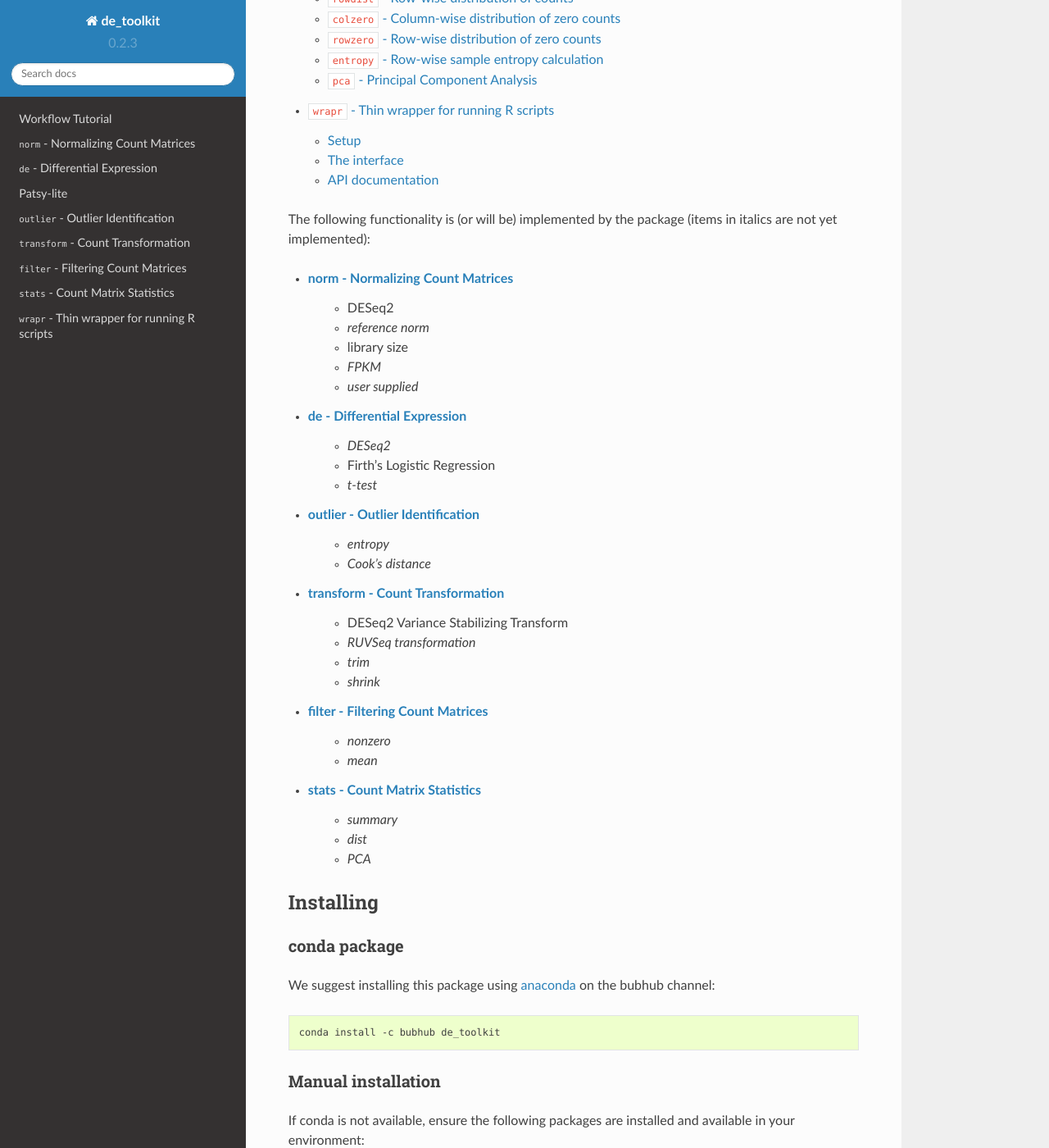
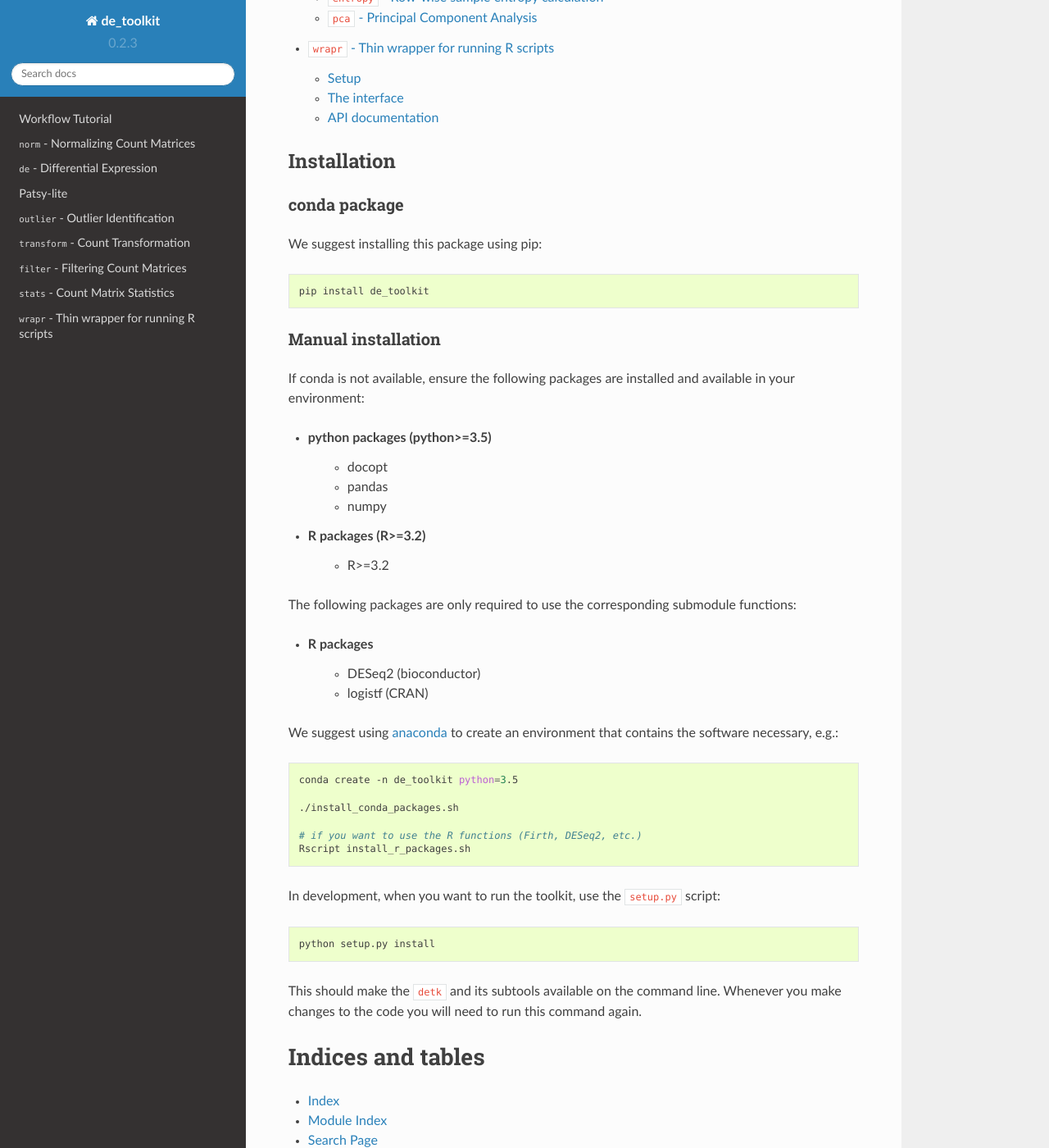
Before and after one commit to BU-Neuromics/de_toolkit, a Sphinx documentation site: the page built from docs/index.rst, in a window 1280 px wide and 1400 px high, scrolled down 1294 px. Shown: the whole window at 82% size. Built offline with Sphinx 7.4.7 and the Read the Docs theme 2.0.0, drawn with Linux system fonts in a browser that asks for light colours; some of the changed text lies outside the part shown.

Commit message:
updated doc index to remove old feature outline

```diff
--- a/docs/index.rst
+++ b/docs/index.rst
@@ -24,13 +24,7 @@ file ``counts_matrix.tsv``, you could run on the command line:
   detk-norm deseq counts_matrix.tsv > norm_counts_matrix.tsv
 
 The counts in the counts matrix file will be normalized using the DESeq2 method
-and output to the ``norm_counts_matrix.tsv`` file as the equivalent of:
-
-.. code-block:: R
-
-  library(DESeq2)
-
-  # TODO: add actual equivalent code
+and output to the ``norm_counts_matrix.tsv`` file.
 
 Module Documentation
 --------------------
@@ -48,46 +42,17 @@ Module Documentation
    stats
    wrapr
 
-The following functionality is (or will be) implemented by the package (items
-in italics are not yet implemented):
-
-* :doc:`norm`
-    - DESeq2
-    - *reference norm*
-    - library size
-    - *FPKM*
-    - *user supplied*
-* :doc:`de`
-    - *DESeq2*
-    - Firth's Logistic Regression
-    - *t-test*
-* :doc:`outlier`
-    - *entropy*
-    - *Cook's distance*
-* :doc:`transform`
-    - DESeq2 Variance Stabilizing Transform
-    - *RUVSeq transformation*
-    - *trim*
-    - *shrink*
-* :doc:`filter`
-    - *nonzero*
-    - *mean*
-* :doc:`stats`
-    - *summary*
-    - *dist*
-    - *PCA*
-
-Installing
-----------
+Installation
+------------
 
 conda package
 +++++++++++++
 
-We suggest installing this package using anaconda_ on the bubhub channel:
+We suggest installing this package using pip:
 
 .. code-block:: bash
 
-  conda install -c bubhub de_toolkit
+  pip install de_toolkit
 
 Manual installation
 +++++++++++++++++++
@@ -101,14 +66,12 @@ available in your environment:
     - numpy
 * R packages (R>=3.2)
     - R>=3.2
-    - docopt
 
 The following packages are only required to use the corresponding submodule
 functions:
 
 * R packages
     - DESeq2 (bioconductor)
-    - RUVSeq (bioconductor)
     - logistf (CRAN)
 
 We suggest using anaconda_ to create an environment that contains the software
@@ -132,7 +95,6 @@ In development, when you want to run the toolkit, use the ``setup.py`` script:
 This should make the ``detk`` and its subtools available on the command line. Whenever you make changes
 to the code you will need to run this command again.
 
-
 .. _rpy2: https://rpy2.readthedocs.io/
 .. _DESeq2: http://bioconductor.org/packages/release/bioc/html/DESeq2.html
 .. _anaconda: http://anaconda.org
```
Also changed, not shown: other parts of docs/index.rst (+1 -1 lines).
